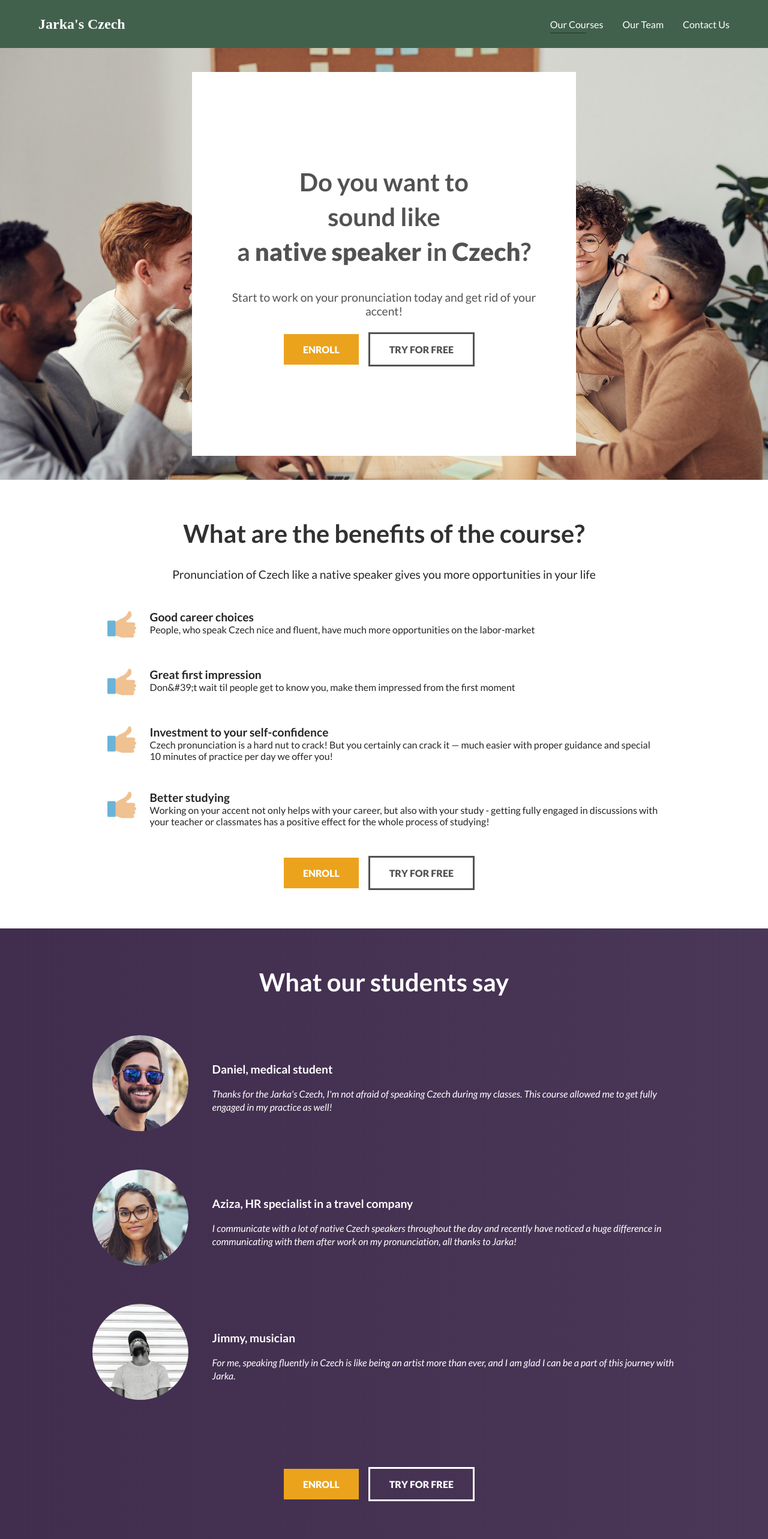
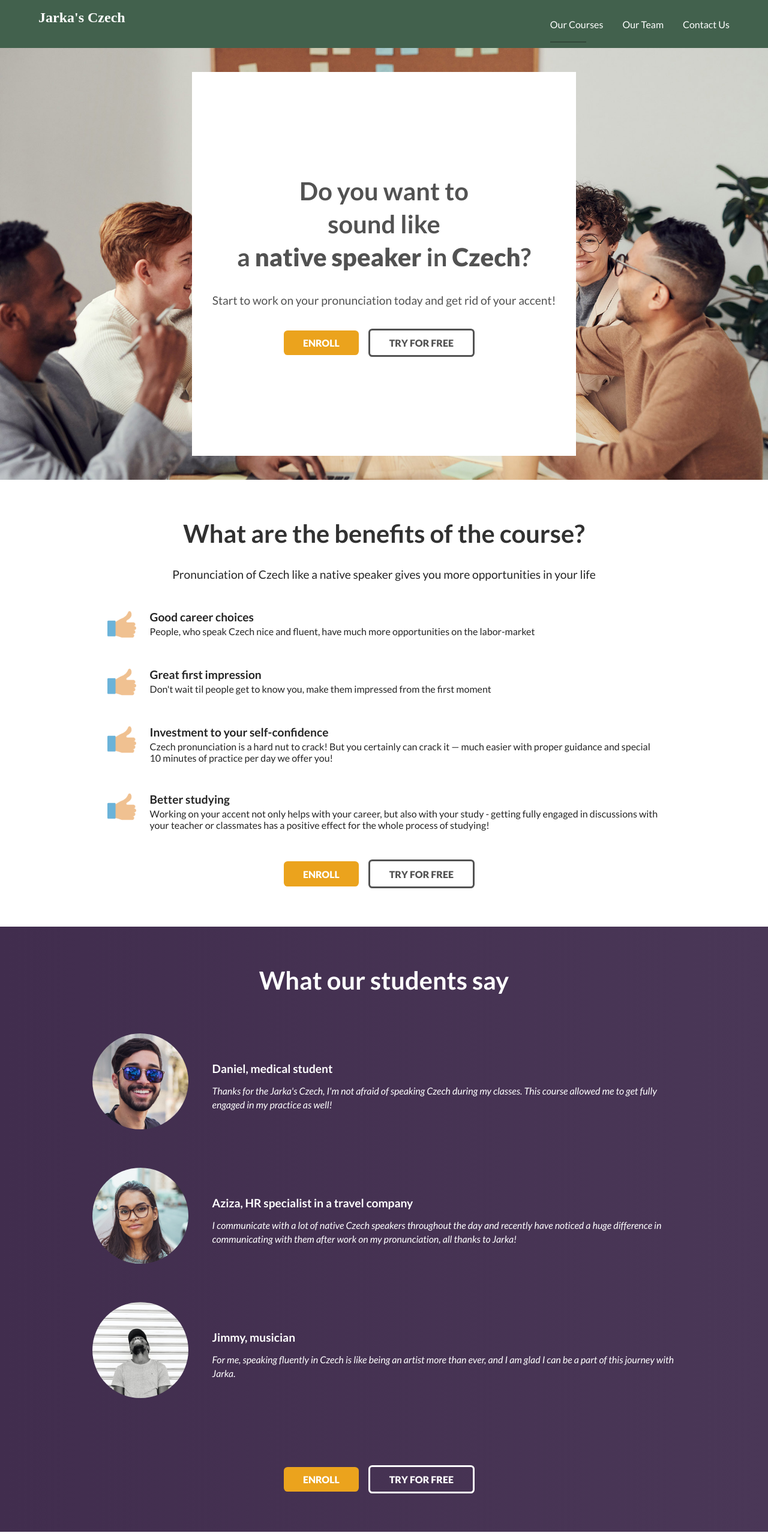
Before and after one commit to t-pyrope/jarkas-czech, a React (Create React App) app: page / in a window 1280 px wide. Shown: the top 2566 px of the page at 60% size. Built offline with nearby package versions, Linux system fonts and the light colour scheme; a web font is replaced by a local one.

Commit message:
minor improvements

```diff
--- a/public/index.html
+++ b/public/index.html
@@ -7,7 +7,7 @@
     <meta name="theme-color" content="#000000" />
     <meta
       name="description"
-      content="Web site created using create-react-app"
+      content="Online Czech pronunciation courses"
     />
     <link rel="preconnect" href="https://fonts.gstatic.com">
     <link href="https://fonts.googleapis.com/css2?family=Lato:ital,wght@0,400;0,700;0,900;1,400&family=Oleo+Script+Swash+Caps:wght@700&display=swap" rel="stylesheet">
--- a/src/App.js
+++ b/src/App.js
@@ -6,6 +6,7 @@ import Nav from './components/Nav';
 import OurCourse from './pages/OurCourse';
 import OurTeam from './pages/OurTeam';
 import ContactUs from './pages/ContactUs';
+import Footer from './components/Footer';
 
 function App() {
   const location = useLocation();
@@ -32,6 +33,7 @@ function App() {
           <ContactUs />
         </Route>
       </Switch>
+      <Footer />
     </div>
   );
 }
--- a/src/components/AdvantagesSection.js
+++ b/src/components/AdvantagesSection.js
@@ -13,7 +13,7 @@ const AdvantagesSection = ({ setEnrollActive, setTrialActive }) => {
     },
     {
       header: 'Great first impression',
-      text: 'Don&#39;t wait til people get to know you, make them impressed from the first moment',
+      text: "Don't wait til people get to know you, make them impressed from the first moment",
     },
     {
       header: 'Investment to your self-confidence',
--- a/src/components/CourseSection.js
+++ b/src/components/CourseSection.js
@@ -54,7 +54,7 @@ const Course = styled.div`
 
     h2 {
         color: #525252;
-        margin-bottom: 0.5rem;
+        margin-bottom: 0.3rem;
 
         @media (max-width: 500px){
             margin-bottom: 0.3rem;
@@ -100,7 +100,7 @@ const Welcome = styled.div`
     }
     p {
         font-size: 1.2rem;
-        padding: 0rem 0.5rem;
+        padding-bottom: 0.7rem;
     }
     span {
         font-weight: 900;
--- /dev/null
+++ b/src/components/Footer.js
@@ -0,0 +1,21 @@
+import React from 'react';
+import styled from 'styled-components';
+
+const Footer = () => {
+  return (
+    <FooterStyled>
+      <p>&copy; Jarka&#39;s Czech</p>
+    </FooterStyled>
+  );
+};
+
+const FooterStyled = styled.footer`
+    background-color: #756580;
+    height: 4rem;
+    display: flex;
+    justify-content: center;
+    align-items: center;
+    color: white;
+`;
+
+export default Footer;
--- a/src/components/GlobalStyles.js
+++ b/src/components/GlobalStyles.js
@@ -28,7 +28,7 @@ const GlobalStyles = createGlobalStyle`
     button {
         cursor: pointer;
         font-family: 'Lato', sans-serif;
-        padding: 1rem 2rem;
+        padding: 0.7rem 2rem;
         border: none;
         font-size: 1rem;
         color: white;
@@ -36,6 +36,7 @@ const GlobalStyles = createGlobalStyle`
         text-transform: uppercase;
         transition: all 0.4s ease-in-out;
         transition-property: background-color, color;
+        border-radius: 0.4rem;
 
         &:focus, &:active {
             outline: none;
@@ -73,6 +74,7 @@ const GlobalStyles = createGlobalStyle`
 
     h4 {
         font-size: 1.2rem;
+        margin-bottom: 0.2rem;
     }
 
     ul {
--- a/src/components/List.js
+++ b/src/components/List.js
@@ -18,13 +18,12 @@ const List = ({ icon, objArr }) => {
   return (
     <Advantages>
       {objArr.map((obj) => (
-        <Advantage>
+        <Advantage key={obj.header}>
           <img src={iconHandler(icon)} alt={icon} />
           <div className="description">
             <h4>{obj.header}</h4>
             <p>{obj.text}</p>
           </div>
-
         </Advantage>
       ))}
     </Advantages>
--- a/src/components/Nav.js
+++ b/src/components/Nav.js
@@ -1,3 +1,4 @@
+/* eslint-disable no-console */
 import React, { useEffect, useState } from 'react';
 import styled from 'styled-components';
 import { Link, useLocation } from 'react-router-dom';
@@ -18,6 +19,9 @@ const Nav = () => {
 
   useEffect(() => {
     window.addEventListener('scroll', scrollHandler);
+    return () => {
+      window.removeEventListener('scroll', scrollHandler);
+    };
   }, []);
 
   return (
@@ -48,7 +52,7 @@ const NavStyled = styled(motion.nav)`
     justify-content: space-between;
     min-height: 10vh;
     margin: auto;
-    align-items: center;
+    align-items: stretch;
     background-color: #82BBD6;
     color: white;
     padding: 1rem 10rem;
@@ -58,11 +62,23 @@ const NavStyled = styled(motion.nav)`
 
     ul {
         display: flex;
+        height: inherit;
     }
 
     li{
         padding-left: 5rem;
         position: relative;
+        height: 100%;
+        a {
+          display: block;
+          transition: all 0.3s ease;
+          height: inherit;
+          display: flex;
+          align-items: center;
+          &:hover {
+            transform: translateY(-5%);
+          }
+        }
     }
 
     @media (max-width: 1300px) {
@@ -92,9 +108,8 @@ const Line = styled(motion.div)`
     height: 2px;
     background-color: #324739;
     position: absolute;
-    bottom: -35%;
+    bottom: -15%;
     margin: auto;
-
 `;
 
 export default Nav;
--- a/src/components/RecommendationSection.js
+++ b/src/components/RecommendationSection.js
@@ -88,7 +88,7 @@ const RecStyle = styled.div`
     }
 
     h4 {
-        margin-bottom: 1rem;
+        margin-bottom: 0.8rem;
         text-align: center;
     }
     p {
--- a/src/pages/OurTeam.js
+++ b/src/pages/OurTeam.js
@@ -98,7 +98,7 @@ const Card = styled.div`
         flex-direction: column;
 
         h4 {
-            margin-bottom: 1rem;
+            margin-bottom: 0.8rem;
             font-size: 1.5rem;
             transform: translateY(2rem);
             transition: all 0.4s ease;
--- a/src/styles.js
+++ b/src/styles.js
@@ -30,11 +30,7 @@ export const ActionBtn = styled(motion.button)`
     border: none;
 
     &:hover {
-        background-color: #dd9716;
-    }
-
-    &:active {
-        background-color: "#e69807";
+        background-color: #e28306;
     }
 `;
 
@@ -47,13 +43,12 @@ export const ActionCenter = styled(Action)`
 `;
 
 export const TrialBtn = styled(motion.button)`
-    background: transparent;
-    border: 3px white solid;
+    background-color: transparent;
+    border: 3px solid white;
 
     &:hover {
-        border: 3px #e2e2e2 solid;
-        color: #e2e2e2;
-
+        background-color: white;
+        color: #525252;
     }
 `;
 export const TrialBtnDark = styled(motion.button)`
@@ -63,15 +58,10 @@ export const TrialBtnDark = styled(motion.button)`
     white-space: nowrap;
 
     &:hover {
-        border: 3px #2e2e2e solid;
-        color: #2e2e2e;
+        background: #525252;
+        border: 3px #525252 solid;
+        color: white;
     }
-
-    &:active {
-        border: 3px #2b2b2b solid;
-        color: #2b2b2b;
-    }
-
 `;
 
 export const StyledSection = styled.div`
```
